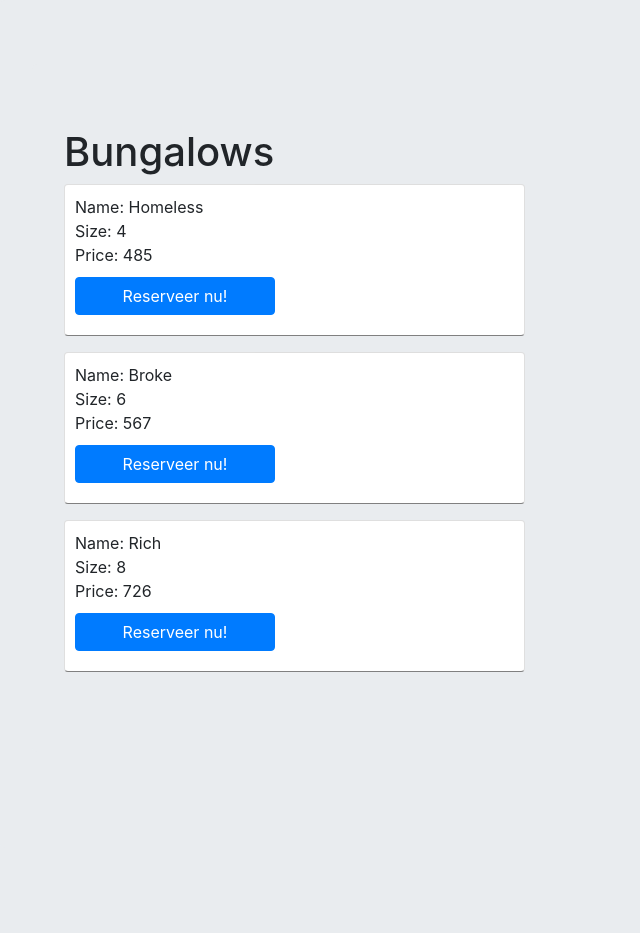
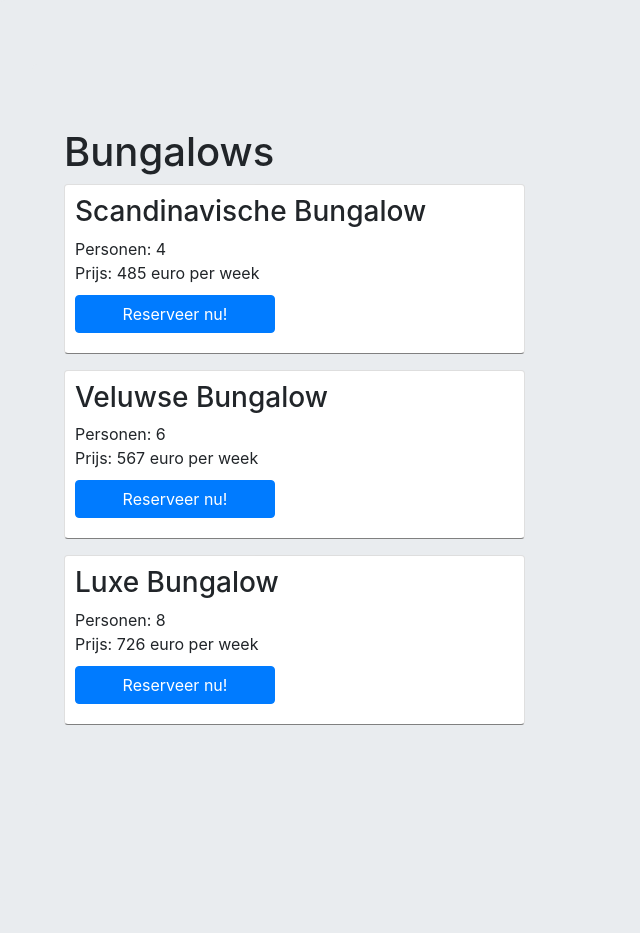
Before and after one commit to mdbaal/WebtechBungalow, a Flask app: page /bungalows/offers in a window 1280 px wide. Shown: the part 56-989 px from the top of the page, without its empty margins (0-640 px from the left). Before the commit the page ends 728 px from the top, so only its background shows below. Run offline with Flask 2, Linux system fonts and the light colour scheme; data comes from the database, SQL or seed files in the repository; some libraries are stand-ins or nearby versions.

Commit message:
refactor: bungalow namen veranderd, een melding toegevoegd als er nog geen boekingen gemaakt zijn en een paar dingen gestylet

```diff
--- a/app/__init__.py
+++ b/app/__init__.py
@@ -41,13 +41,13 @@ def before_first_request_func():
     # Create bungalows
     type_x = Bungalow_Type.query.filter_by(size=4).first().id
     if not Bungalow.query.filter_by(type=type_x).first():
-        db.session.add(Bungalow("Homeless", type_x, "4p_scandinavische_bungalow"))
+        db.session.add(Bungalow("Scandinavische Bungalow", type_x, "4p_scandinavische_bungalow"))
     type_x = Bungalow_Type.query.filter_by(size=6).first().id
     if not Bungalow.query.filter_by(type=type_x).first():
-        db.session.add(Bungalow("Broke", type_x, "6p_veluwse_bungalow"))
+        db.session.add(Bungalow("Veluwse Bungalow", type_x, "6p_veluwse_bungalow"))
     type_x = Bungalow_Type.query.filter_by(size=8).first().id
     if not Bungalow.query.filter_by(type=type_x).first():
-        db.session.add(Bungalow("Rich", type_x, "8p_luxe_bungalow"))
+        db.session.add(Bungalow("Luxe Bungalow", type_x, "8p_luxe_bungalow"))
 
     # Save to the database
     db.session.commit()
--- a/app/bungalows/templates/offerInfo.html
+++ b/app/bungalows/templates/offerInfo.html
@@ -7,9 +7,9 @@
             <img src="{{url_for('static', filename=image)}}" alt="{{image}}" class="gallery-img">
         {% endfor %}
         <div class="card">
-            Bungalow: {{ bungalow_data.name }} <br>
-            Size: {{ bungalow_data.capacity }} <br>
-            Price: {{ bungalow_data.price }} <br>
+            <h3>{{ bungalow_data.name }} </h3>
+            Personen: {{ bungalow_data.capacity }} <br>
+            Prijs: {{ bungalow_data.price }} euro per week <br>
             <form method="POST">
                 {{ form.hidden_tag() }}
                 {{ form.week_nr.label }}: {{ form.week_nr() }} <br>
--- a/app/bungalows/templates/offers.html
+++ b/app/bungalows/templates/offers.html
@@ -7,12 +7,12 @@
         <h1>Bungalows</h1>
 
         {% for bungalow in bungalow_data %}
-        <div class="card">
-            Name: {{ bungalow.name }} <br>
-            Size: {{ bungalow.capacity }} <br>
-            Price: {{ bungalow.price }} <br>
-            <a href="{{url_for('bungalows.reserve', bungalow_id=bungalow.id)}}" class="btn btn-primary">Reserveer nu!</a>
-        </div>
+            <div class="card">
+                <h3>{{ bungalow.name }} </h3>
+                Personen: {{ bungalow.capacity }} <br>
+                Prijs: {{ bungalow.price }} euro per week <br>
+                <a href="{{url_for('bungalows.reserve', bungalow_id=bungalow.id)}}" class="btn btn-primary">Reserveer nu!</a>
+            </div>
         {% endfor %}
     </div>
 {% endblock %}
--- a/app/bungalows/views.py
+++ b/app/bungalows/views.py
@@ -23,7 +23,7 @@ def offers():
 def reserve():
     bungalow_id = request.args.get('bungalow_id')
     if not bungalow_id or bungalow_id == -1:
-        flash('Selecteer alstublieft een bungalow')
+        flash('Selecteer alstublieft een bungalow', 'danger')
         return redirect(url_for('.offers'))
 
     #if no signed-in user is found. Make the user register first.
@@ -58,6 +58,6 @@ def reserve():
         db.session.add(reservation)
         db.session.commit()
 
-        flash('Succesvol gereserveerd!')
+        flash('Succesvol gereserveerd!', 'success')
         return redirect(url_for('visitor.reservations'))
     return render_template('offerInfo.html', form=form, bungalow_data=data, images=images)
```
Also changed, not shown: app/root/templates/base.html (+8 -25 lines), app/visitor/forms.py (+7 -4 lines), app/visitor/templates/reservations.html (+11 -6 lines), app/visitor/views.py (+13 -5 lines).
